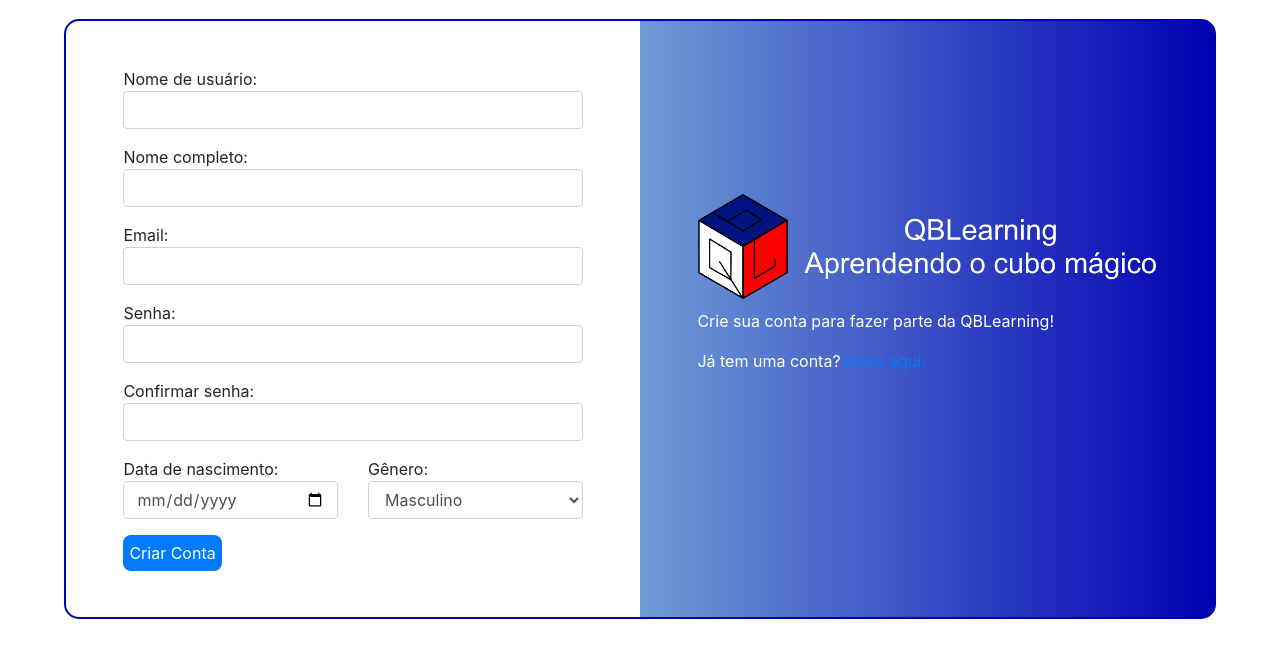
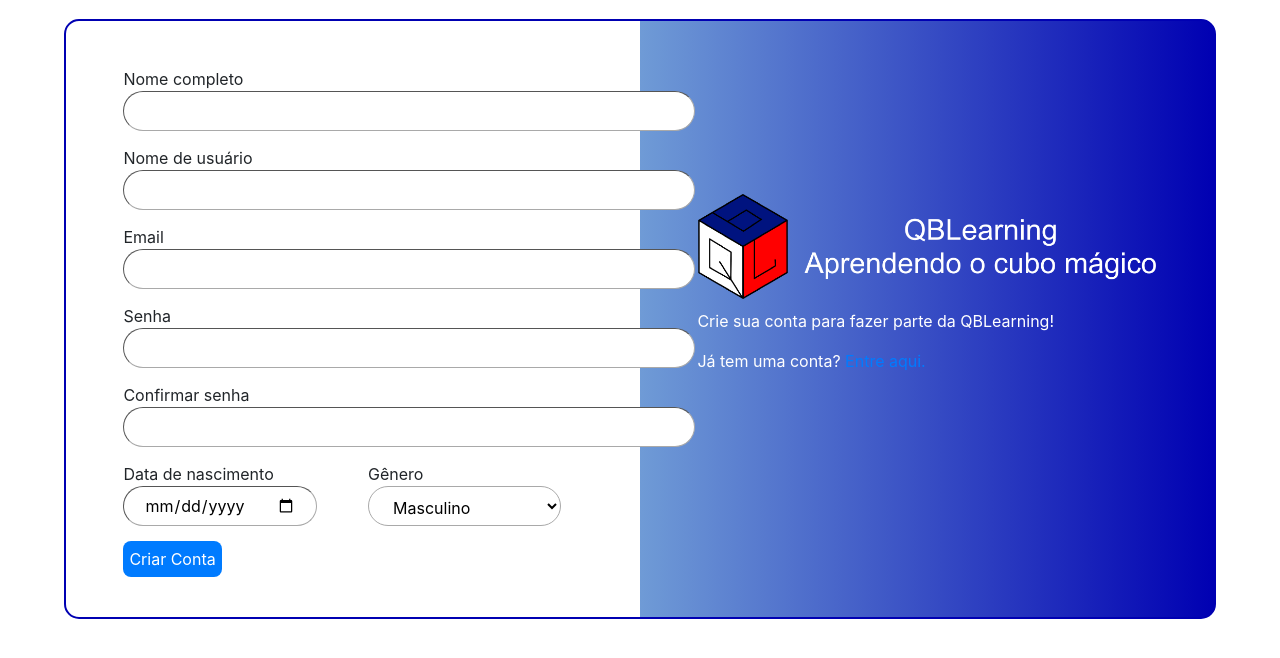
Before and after one commit to cassioPsantos/qblearning, a PHP site: page /qblearning/cadastrar.php in a window 1280 px wide. Shown: the top 658 px of the page. Run offline with PHP 8.4, Linux system fonts and the light colour scheme.

Commit message:
n é mais tcc

```diff
--- a/cadastrar.php
+++ b/cadastrar.php
@@ -45,35 +45,36 @@ if (isset($_POST['btnEnviar'])) {
 
         <form method="post">
 
-            <div class="form-group">
-                Nome de usuário: <input class='form-control' type="text" name="nome_usuario"/>
+            <div class="form_etapa">
+                Nome completo <input class='form_campo' type="text" name="nome_completo" required>
             </div>
 
-            <div class="form-group">
-                Nome completo: <input class='form-control' type="text" name="nome_completo"/>
+            Nome de usuário
+            <div class="form_etapa">
+                <input type="text" class="form_campo" id="nome_usuario">
             </div>
 
-            <div class="form-group">
-                Email: <input class="form-control" type="email" name="email"/>
+            <div class="form_etapa">
+                Email<br> <input class="form_campo" type="email" name="email">
             </div>
 
-            <div class="form-group">
-                Senha: <input class='form-control' type="password" name="senha"/>
+            <div class="form_etapa">
+                Senha<br> <input class='form_campo' type="password" name="senha">
             </div>
 
-            <div class="form-group">
-                Confirmar senha: <input class='form-control' type="password" name="confirmar_senha"/>
+            <div class="form_etapa">
+                Confirmar senha <input class='form_campo' type="password" name="confirmar_senha">
             </div>
 
             <div class="row">
 
-                <div class="col-6 form-group">
-                    Data de nascimento: <input class='form-control' type="date" name="nascimento" />
+                <div class="col-6 form_etapa">
+                    Data de nascimento <input class='form_campo' type="date" name="nascimento">
                 </div>
 
-                <div class="col-6 form-group">
-                    Gênero:
-                    <select class='form-control' name="genero">
+                <div class="col-6 form_etapa">
+                    Gênero
+                    <select class='form_campo' name="genero">
                         <option value="Masculino">Masculino</option>
                         <option value="Feminino">Feminino</option>
                         <option value="Outro">Outro</option>
@@ -82,8 +83,8 @@ if (isset($_POST['btnEnviar'])) {
 
             </div>
 
-            <div class="form-group">
-                <input class='botao_azul' type="submit" value="Criar Conta" name="btnEnviar" />
+            <div class="form_etapa">
+                <input class='botao_azul' type="submit" value="Criar Conta" name="btnEnviar">
             </div>
 
         </form>
--- a/conexao.php
+++ b/conexao.php
@@ -1,5 +1,5 @@
 <?php
-$conn = mysqli_connect('localhost', 'root', '') or die ("Não possível conectar ao banco de dados");
+$conn = mysqli_connect('localhost', 'root', 'aluno01') or die ("Não possível conectar ao banco de dados");
 $banco = mysqli_select_db($conn, 'qblearning');
 
 function tempoFinal($init) {
--- a/css.css
+++ b/css.css
@@ -41,6 +41,23 @@
     color: white;
     text-decoration: none;
     background-color: #be2d3c;
+}
+
+.form_etapa {
+    width: 635px;
+    margin-bottom: 15px;
+}
+
+.form_campo {
+    height: 40px;
+    width: 90%;
+    border-width: 1px;
+    border-radius: 20px;
+    border-color: darkgray;
+    padding: 10px;
+    padding-left: 20px;
+    padding-right: 20px;
+    background-color: white;
 }
 
 /* TELA DE CADASTRO */
@@ -263,11 +280,18 @@
     height: 36px;
 }
 
+.esp5 {
+    margin-top: 14px;
+    margin-left: 8px;
+    height: 34px;
+    padding-top: 9px;
+}
+
 .pesquisar {
     margin: auto;
     margin-top: 60px;
     display: flex;
-    width: 800px;
+    width: 600px;
     height: 37px;
 }
 
@@ -550,7 +574,7 @@
     display: flex;
     margin-left: 50px;
     margin-bottom: 20px;
-    width: 200px;
+    width: 250px;
 }
 
 .tempos_p_cubo {
```
Also changed, not shown: colecao.php (+6 -15 lines), cronometro.php (+9 -2 lines), editar_perfil.php (+8 -8 lines), entrar.php (+5 -5 lines), perfil.php (+20 -12 lines).
